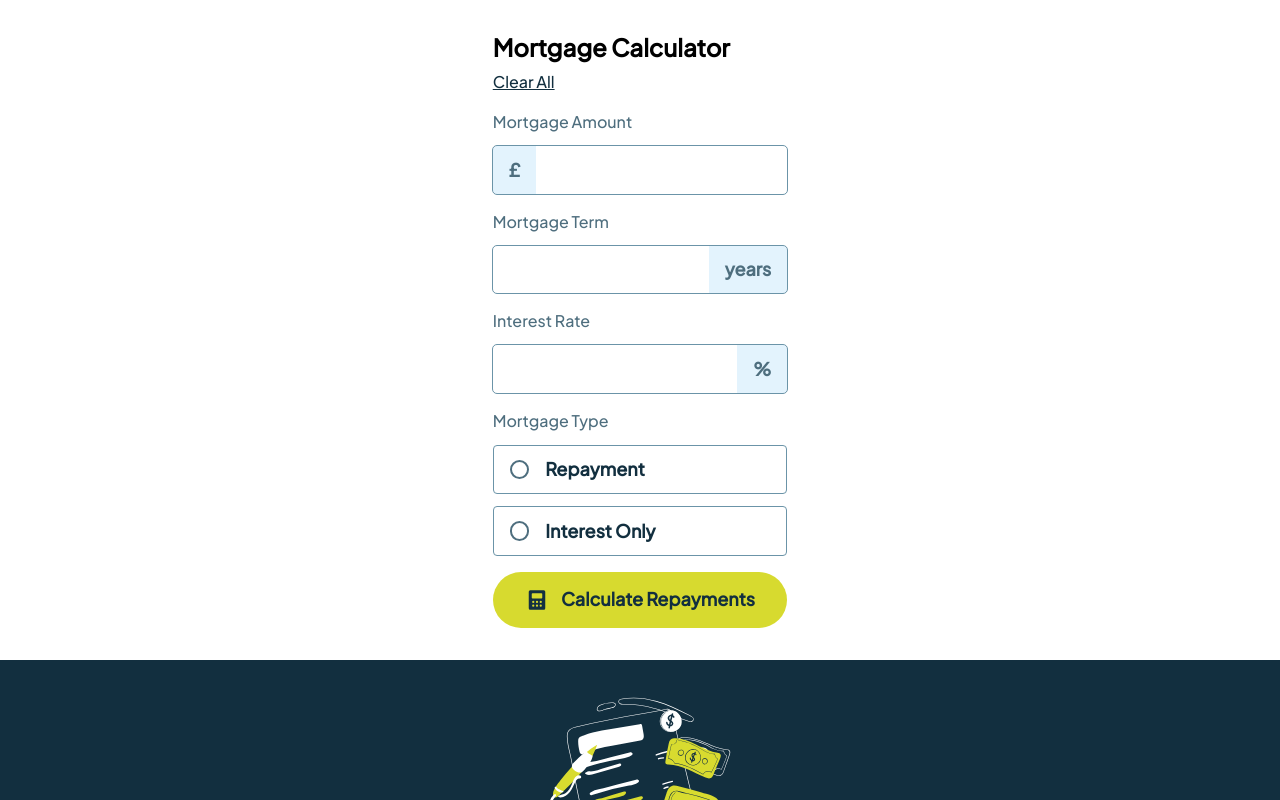
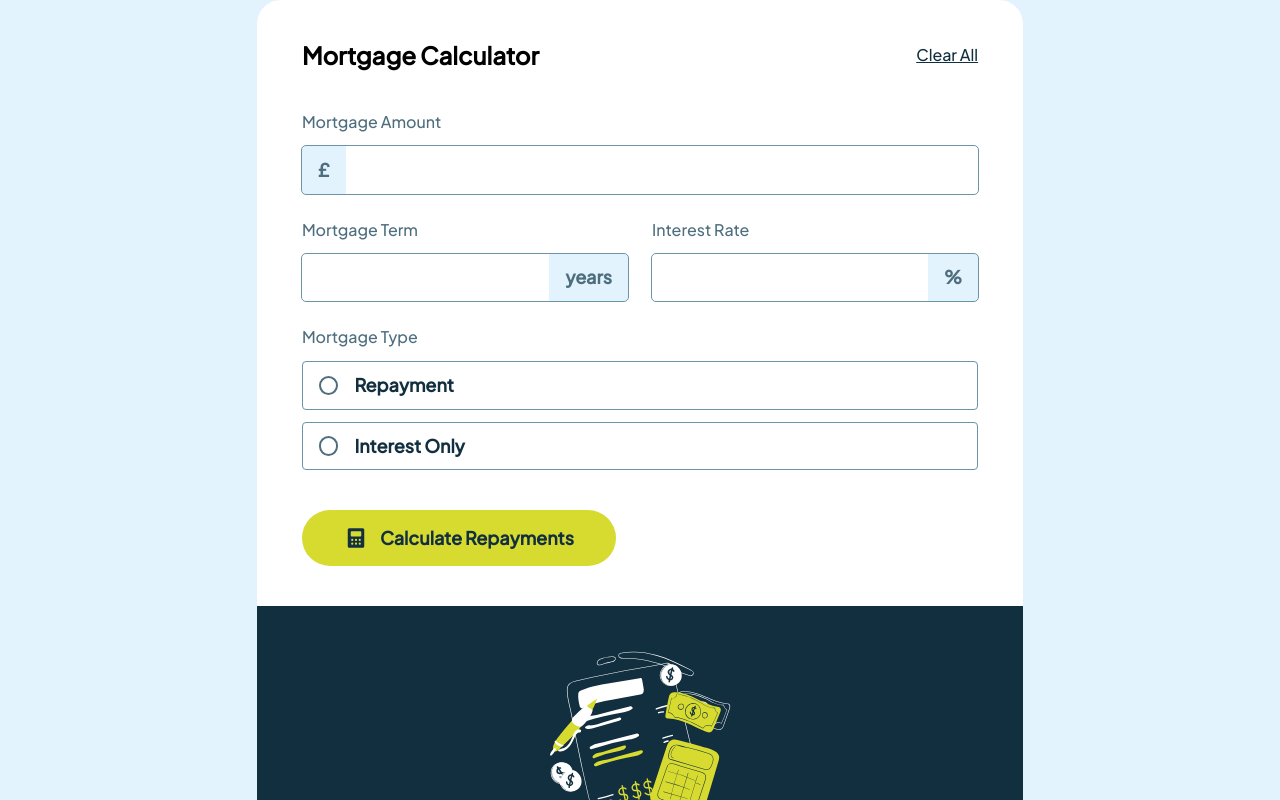
Before and after one commit to tomduranti/mortgage_repayment_calculator, a React (Vite) app: page / in a window 1280 px wide. Shown: the top 800 px of the page. Built offline with nearby package versions, Linux system fonts and the light colour scheme.

Commit message:
Complete tablet design

```diff
--- a/src/App.jsx
+++ b/src/App.jsx
@@ -11,7 +11,7 @@ import './sass/base/_base.scss';
 export default function App() {
 
   return (
-    <main>
+    <main className='page_wrapper'>
       <div className='mortgage_repayment'>
 
         <div className="mortgage_repayment__calculator  container">
@@ -19,10 +19,12 @@ export default function App() {
             <h1 className='mortgage_repayment__heading  text_preset_2  text_capitalize'>mortgage calculator</h1>
             <ButtonReset />
           </div>
-          <Input label_text={'mortgage amount'} prefix_text={'£'} dir={'r'} />
-          <Input label_text={'mortgage term'} prefix_text={'years'} />
-          <Input label_text={'interest rate'} prefix_text={'%'} />
-          <MortgageTypeRadio />
+          <div className="mortgage_repayment__input_group">
+            <Input label_text={'mortgage amount'} prefix_text={'£'} dir={'r'} />
+            <Input label_text={'mortgage term'} prefix_text={'years'} />
+            <Input label_text={'interest rate'} prefix_text={'%'} />
+            <MortgageTypeRadio />
+          </div>
           <ButtonRepayment />
         </div>
 
--- a/src/components/atoms/Button/ButtonRepayment.jsx
+++ b/src/components/atoms/Button/ButtonRepayment.jsx
@@ -1,4 +1,4 @@
-import style from './ButtonRepayment.module.scss';
+import style from './_ButtonRepayment.module.scss';
 import '../../../sass/abstract/_utils.scss';
 import calculatorImg from '../../../assets/icon_calculator.svg'
 
--- a/src/components/atoms/Radio/_Radio.module.scss
+++ b/src/components/atoms/Radio/_Radio.module.scss
@@ -18,7 +18,7 @@
 
     @include transition(border-color, .3s, ease);
 
-    padding: $padding_block_control_md--plus_half $padding_inline_control_lg;
+    padding: $padding_block_control_md $padding_inline_control_lg;
 
     &:hover,
     &:has(input:checked) {
--- a/src/sass/abstract/_variables.scss
+++ b/src/sass/abstract/_variables.scss
@@ -51,6 +51,7 @@ $background_color_slate--900: $slate--900;
 $background_color_slate--500: $slate--500;
 $background_color_slate--100: $slate--100;
 $background_color_red: $red;
+$background_color_white: $white;
 
 $border_slate--900: $slate--900;
 $border_slate--700: $slate--700;
@@ -63,11 +64,12 @@ $border_red: $red;
 $gap_inline_control_sm: map.get($spacing, 8);
 $gap_inline_control_md: map.get($spacing, 12);
 $gap_inline_control_lg: map.get($spacing, 16);
-// $gap_inline_control_lg: map.get($spacing, 24);
+$gap_inline_control_xlg: map.get($spacing, 24);
 $gap_block_control_sm: map.get($spacing, 8);
 $gap_block_control_md: map.get($spacing, 12);
 $gap_block_control_lg: map.get($spacing, 16);
-$gap_block_control_xlg: map.get($spacing, 32);
+$gap_block_control_xlg: map.get($spacing, 24);
+$gap_block_control_xxlg: map.get($spacing, 40);
 
 //Padding & margin
 // $padding_full_control_md: map.get($spacing, 24);
@@ -75,10 +77,12 @@ $padding_block_control_md: map.get($spacing, 12);
 $padding_block_control_md--plus_half: calc(map.get($spacing, 12) + map.get($special_spacing, 1) / 2);
 $padding_block_control_lg: map.get($spacing, 16);
 $padding_block_component_md: map.get($spacing, 32);
+$padding_block_component_lg: map.get($spacing, 40);
 // $padding_block_control_md: map.get($spacing, 16);
 // $padding_block_control_lg: map.get($spacing, 24);
 // $padding_block_layout_sm: map.get($spacing, 24);
 $padding_block_layout_md: map.get($spacing, 32);
+$padding_block_layout_lg: map.get($spacing, 40);
 // $padding_block_layout_lg: map.get($spacing, 88);
 // $padding_inline_control_sm: map.get($spacing, 8);
 $padding_inline_control_lg: map.get($spacing, 16);
@@ -94,6 +98,7 @@ $margin_inlineend_component_md: map.get($spacing, 12);
 $margin_blockend_component_sm: map.get($spacing, 8);
 $margin_blockend_component_md: map.get($spacing, 12);
 $margin_blockend_component_lg: map.get($spacing, 16);
+$margin_blockstart_component_lg: map.get($spacing, 16);
 // $margin_blockend_component_md: map.get($spacing, 24);
 // $margin_blockend_component_lg: map.get($spacing, 32);
 
@@ -115,6 +120,6 @@ $container_inline_layout_lg: 88.37%;
 //Radius
 $radius_pill_xs: to_rem(4);
 // $radius_pill_sm: to_rem(8);
-// $radius_pill_md: to_rem(12);
+$radius_pill_md: to_rem(24);
 $radius_pill_lg: to_rem(32);
 $radius_pill_xxlg: to_rem(80);
--- a/src/sass/base/_base.scss
+++ b/src/sass/base/_base.scss
@@ -2,22 +2,73 @@
 @use '../abstract/mixins' as *;
 @use '../abstract/utils' as *;
 
+.page_wrapper {
+    //the following code is to display the app as fully centered
+    @include respond_to(min, m_screen) {
+        display: grid;
+        place-items: center;
+
+        background-color: $background_color_slate--100;
+
+        min-block-size: 100vh;
+    }
+}
+
 .mortgage_repayment {
     @extend %flex_column;
-    gap: $gap_block_control_xlg;
+    gap: $gap_block_control_xxlg;
 
     padding-block-start: $padding_block_layout_md;
+
+    overflow: hidden;
+
+    @include respond_to(min, m_screen) {
+        background-color: $background_color_white;
+
+        border-radius: $radius_pill_md;
+
+        max-inline-size: $inlinesize_layout_md;
+
+        padding-block-start: $padding_block_layout_lg;
+    }
 
 
     &__calculator {
         @extend %flex_column;
-        gap: $gap_block_control_lg;
+        gap: $gap_block_control_xlg;
+
+        inline-size: 100%;
+
+        @include respond_to(min, m_screen) {
+            gap: $gap_block_control_xxlg;
+        }
     }
 
 
     &__title {
         @extend %flex_column;
         gap: $gap_block_control_sm;
+
+        @include respond_to(min, m_screen) {
+            flex-direction: row;
+            justify-content: space-between;
+        }
+    }
+
+
+    &__input_group {
+        display: grid;
+        gap: $gap_block_control_xlg;
+
+        @include respond_to(min, m_screen) {
+            grid-template-columns: repeat(2, 1fr);
+            // grid-template-rows: repeat(3, 1fr);
+
+            & div:first-child,
+            & div:last-child {
+                grid-column: span 2 / span 2;
+            }
+        }
     }
 
 
@@ -33,6 +84,10 @@
         padding-block: $padding_block_component_md;
 
         text-align: center;
+
+        @include respond_to(min, m_screen) {
+            padding-block: $padding_block_component_lg;
+        }
     }
 
 
@@ -49,4 +104,8 @@
     margin-inline: auto;
 
     max-inline-size: $container_inline_layout_md;
+
+    @include respond_to(min, m_screen) {
+        max-inline-size: $container_inline_layout_lg;
+    }
 }
```
Also changed, not shown: src/components/atoms/Button/_ButtonRepayment.module.scss (renamed from src/components/atoms/Button/ButtonRepayment.module.scss).
